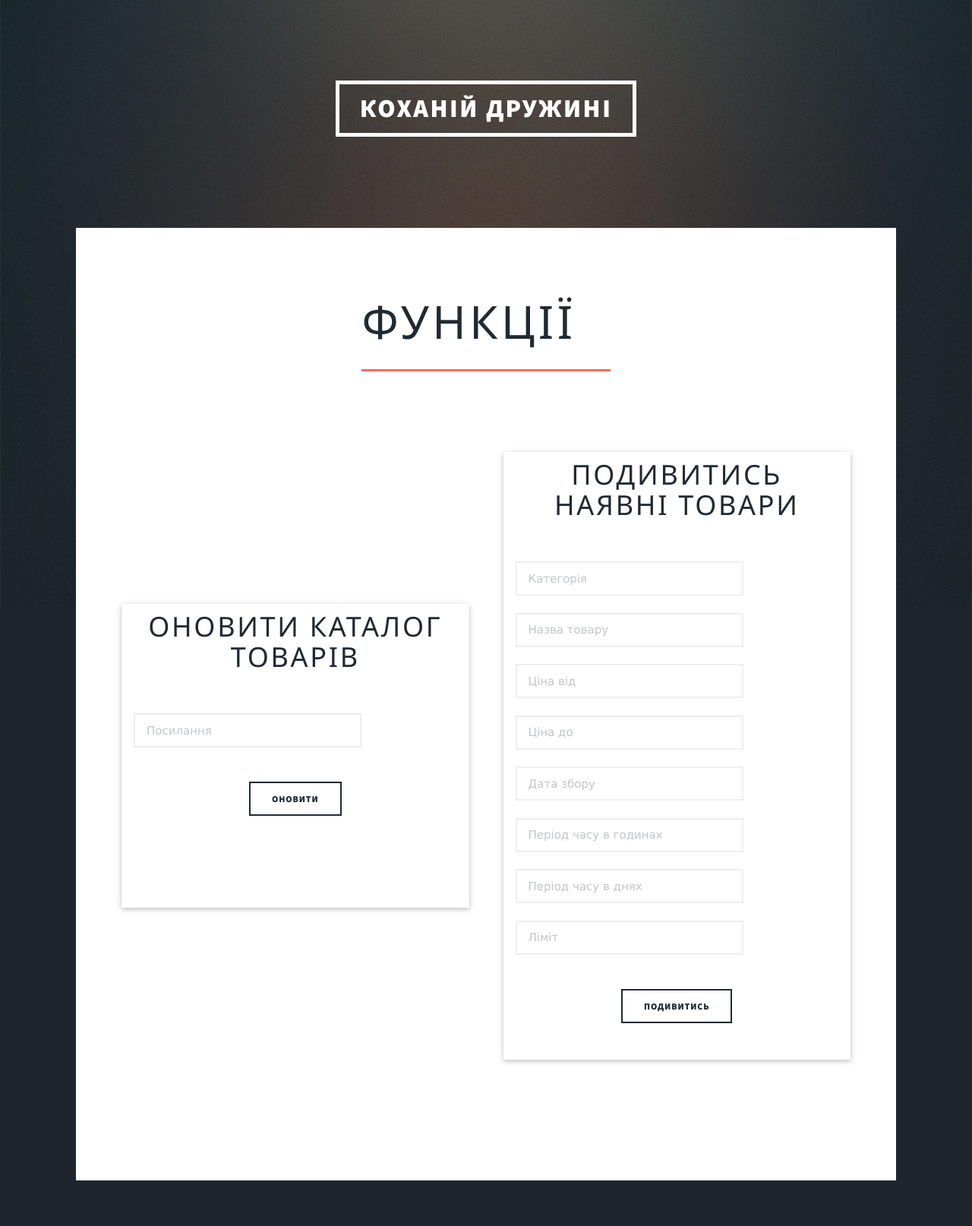
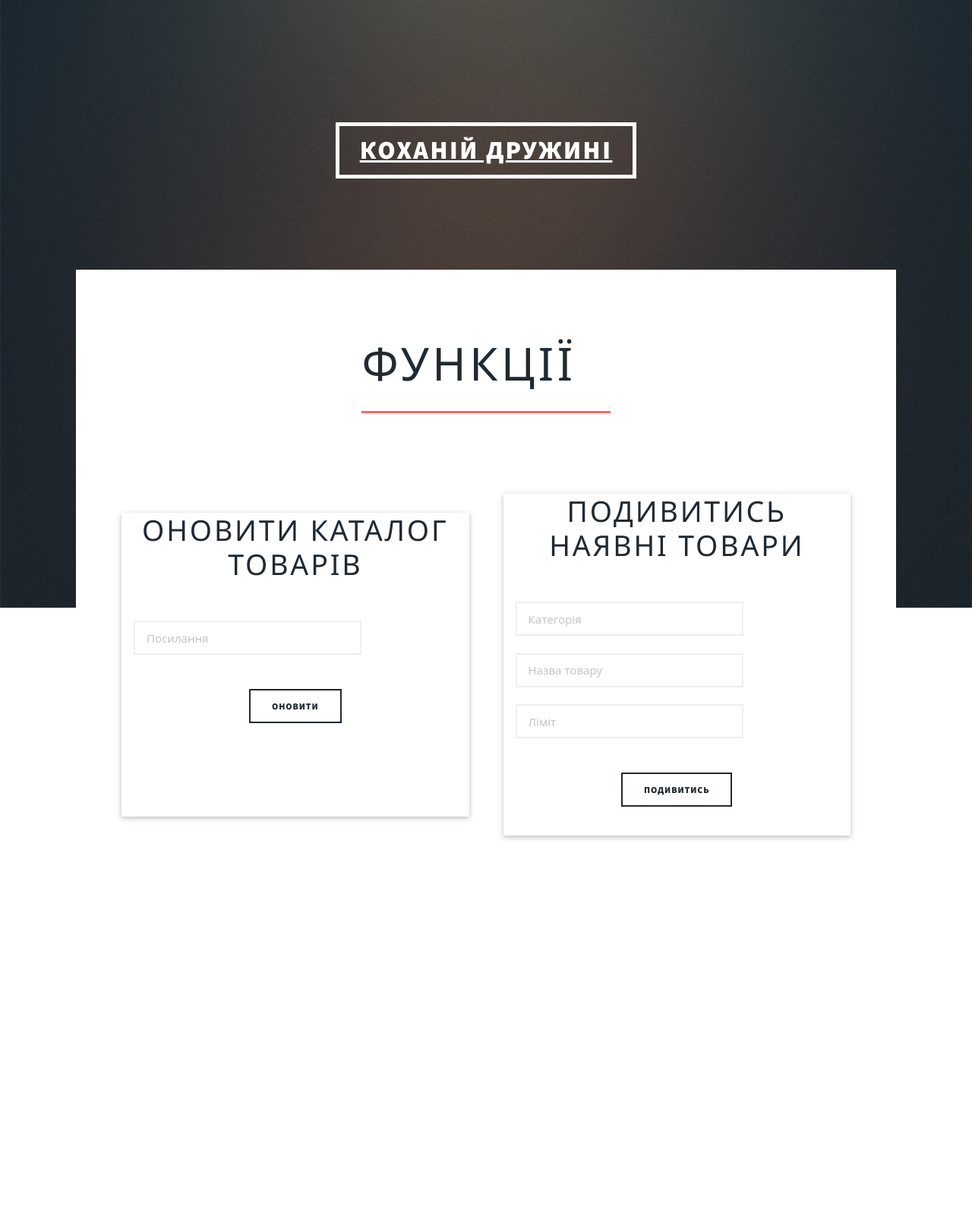
Before and after one commit to flyosprey/Product-Extractor-Flask, a Flask app: template flask_app/templates/home_page.html in a window 1280 px wide. Shown: the whole page at 76% size. After the commit the page ends 1105 px from the top, so only its background shows below. Run offline with Flask 2, Linux system fonts and the light colour scheme; the template is opened without the code that fills it, so the values that code supplies are empty.

Commit message:
Updated home_page.html

```diff
--- a/flask_app/templates/home_page.html
+++ b/flask_app/templates/home_page.html
@@ -9,12 +9,18 @@
 		<title>Massively by HTML5 UP</title>
 		<meta charset="utf-8" />
 		<meta name="viewport" content="width=device-width, initial-scale=1, user-scalable=no" />
-		<link rel="stylesheet" href=" {{ url_for('static',filename='styles/home_page/main.css') }}" />
+		<link rel="stylesheet" href="{{ url_for('static',filename='styles/home_page/main.css') }}" />
 		<link rel="stylesheet" type= "text/css" href= "{{ url_for('static',filename='styles/home_page/table_results.css') }}">
 		<link rel="stylesheet" href="https://www.w3schools.com/w3css/4/w3.css" />
+		<link href="https://cdn.jsdelivr.net/npm/bootstrap@5.0.1/dist/css/bootstrap.min.css" rel="stylesheet" integrity="sha384-+0n0xVW2eSR5OomGNYDnhzAbDsOXxcvSN1TPprVMTNDbiYZCxYbOOl7+AMvyTG2x" crossorigin="anonymous">
 		<noscript><link rel="stylesheet" href="{{ url_for('static',filename='styles/home_page/noscript.css') }}" /></noscript>
 	</head>
 	<body class="is-preload">
+		<nav class="navbar navbar-dark bg-dark">
+			<div class="ms-auto">
+				<a href="{{ url_for('logout') }}" class="btn btn-outline-light mb-1">Logout</a>
+			</div>
+		</nav>
 
 		<!-- Wrapper -->
 			<div id="wrapper" class="fade-in">
@@ -39,31 +45,26 @@
 													<h1>Оновити каталог товарів</h1>
 													<br />
 													<br />
-													<form id="scrape-form" method="post" action="http://127.0.0.1:5000/incense">
+													<form id="scrape-form" method="post" action="{{ url_for('incense') }}">
 														<input type="text" name="url" style="width: 300px;" required pattern="https://zamorskiepodarki.com/uk/(.*)" placeholder="Посилання" /><br />
 														<br />
-														<input id="extract_data" type="submit" name="submitbutton" value="Оновити" />
+														<input id="extract_data" type="submit" value="Оновити" />
 													</form>
 												</div>
 											</ul>
 										</article>
 										<article>
 											<ul class="actions special">
-												<div class="w3-panel w3-card" style="height: 800px;">
+												<div class="w3-panel w3-card" style="height: 450px;">
 													<h1>Подивитись наявні товари</h1>
 													<br />
 													<br />
 													<form id="get-data-form" method="post" action="http://127.0.0.1:5000/incense">
-														<input type="text" name="category" style="width: 300px;" placeholder="Категорія" /><br />
+														<input type="text" name="category_name" style="width: 300px;" placeholder="Категорія" /><br />
 														<input type="text" name="title" style="width: 300px;" placeholder="Назва товару" /><br />
-														<input type="text" name="price_from" pattern="(\d+)" style="width: 300px;" placeholder="Ціна від" /><br />
-														<input type="text" name="price_till" pattern="(\d+)" style="width: 300px;" placeholder="Ціна до" /><br />
-														<input type="text" name="exact_date" pattern="(\d+\.\d+\.\d+)" style="width: 300px;" placeholder="Дата збору" /><br />
-														<input type="text" name="date_period_hours" pattern="(\d+)" style="width: 300px;" placeholder="Період часу в годинах" /><br />
-														<input type="text" name="date_period_days" pattern="(\d+)" style="width: 300px;" placeholder="Період часу в днях" /><br />
-														<input type="text" name="limit" style="width: 300px;" required pattern="(\d+)" placeholder="Ліміт" /><br />
+														<input type="text" name="limit" style="width: 300px;" pattern="(\d+)" placeholder="Ліміт" /><br />
 														<br />
-														<input id="show_data" type="submit" name="submitbutton" value="Подивитись" />
+														<input id="show_data" type="submit" value="Подивитись" />
 													</form>
 												</div>
 											</ul>
@@ -116,6 +117,5 @@
 			<script src="{{ url_for('static',filename='js/home_page/breakpoints.min.js') }}"></script>
 			<script src="{{ url_for('static',filename='js/home_page/util.js') }}"></script>
 			<script src="{{ url_for('static',filename='js/home_page/main.js') }}"></script>
-
 	</body>
 </html>
```
